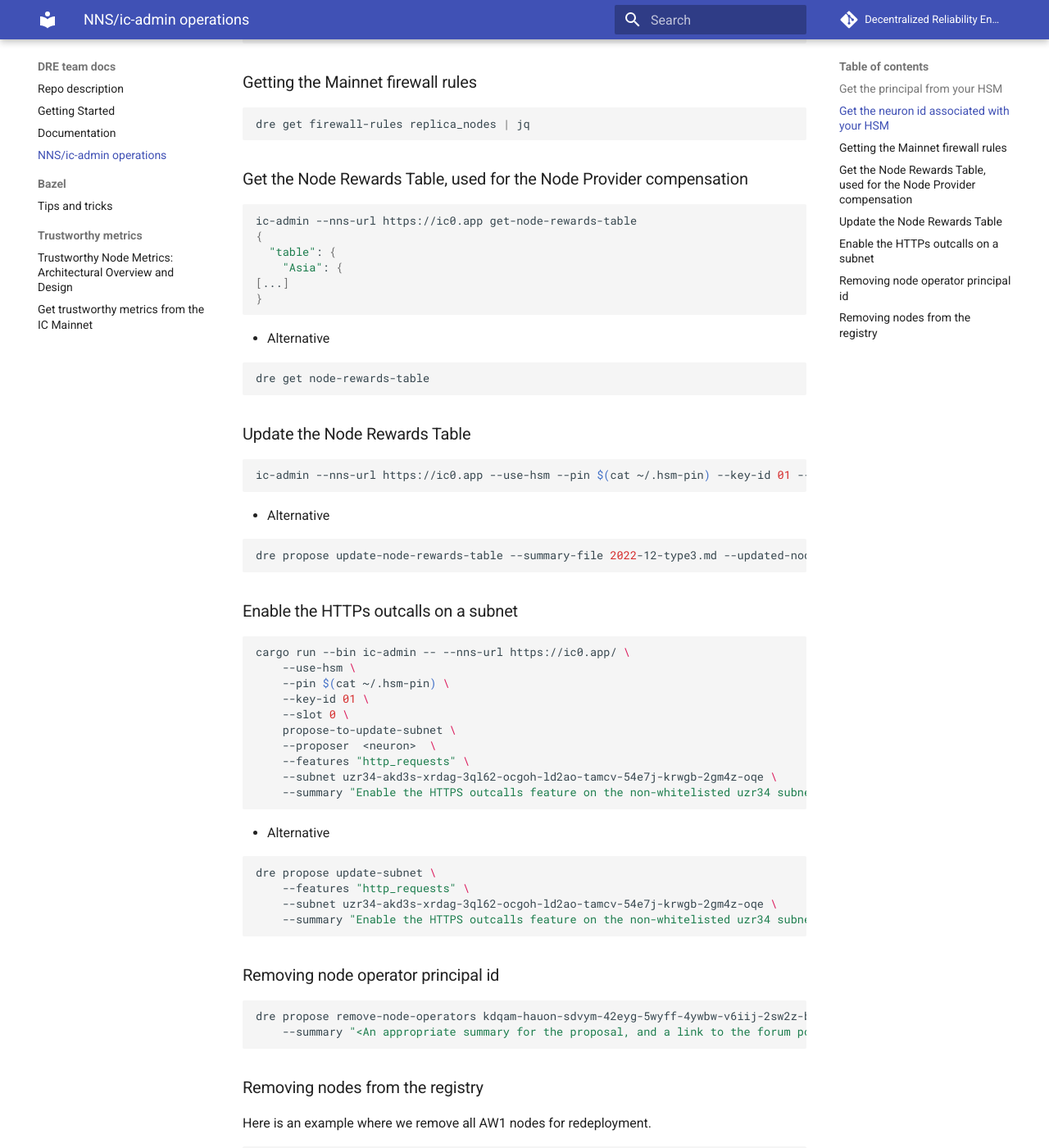
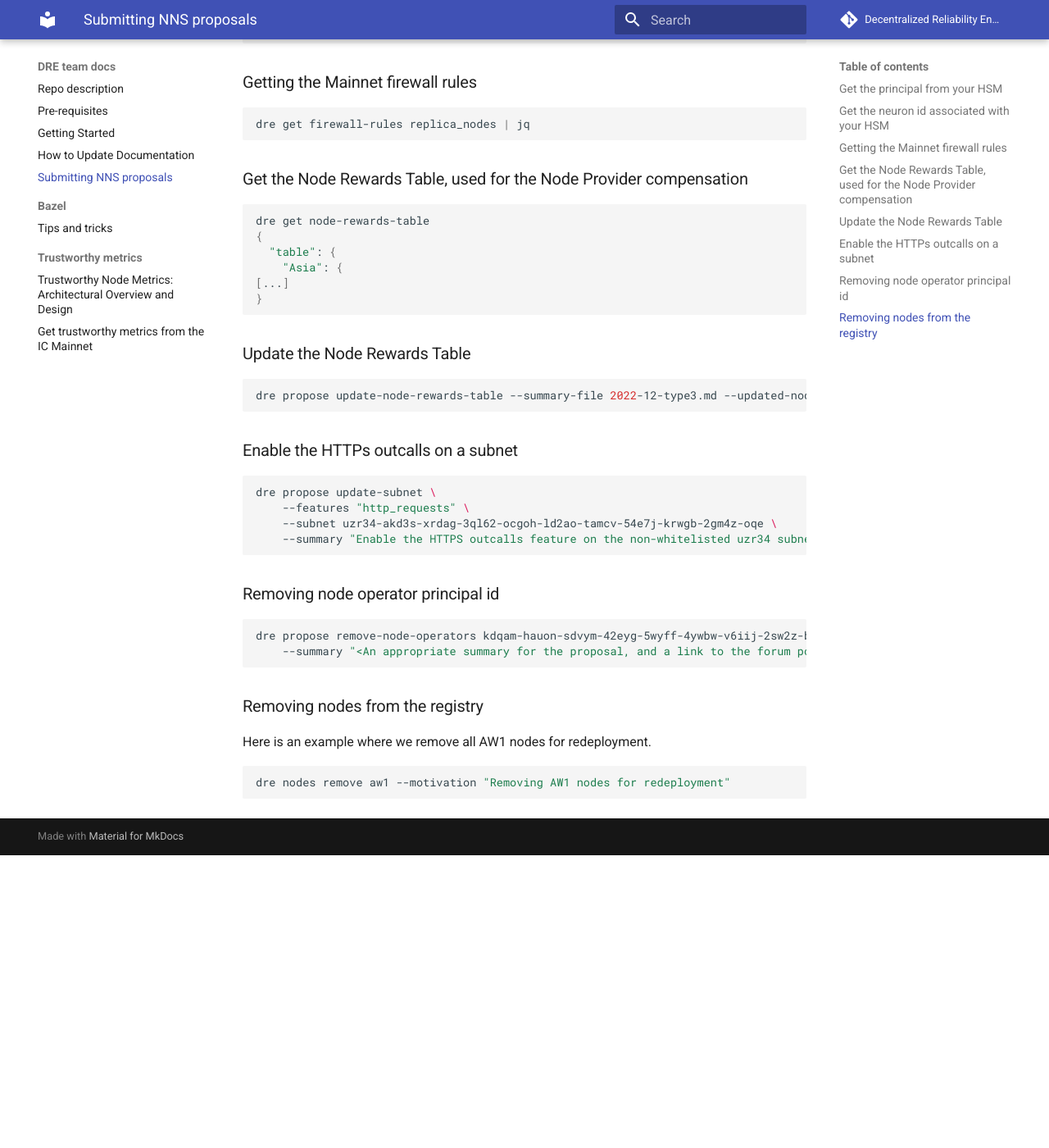
Before and after one commit to dfinity/dre, an MkDocs documentation site: the page built from docs/nns-proposals.md, in a window 1280 px wide and 1400 px high, scrolled down 656 px. Shown: the whole window at 82% size. Built offline with MkDocs 1.6.1 and Material for MkDocs 9.7.7, drawn with Linux system fonts in a browser that asks for light colours; comment, search, counter and statistics services are not loaded; after the commit the page ends 1699 px from its top, so only the background shows below that; some of the changed text lies outside the part shown.

````diff
--- a/docs/how-to-update-docs.md
+++ b/docs/how-to-update-docs.md
@@ -1,5 +1,5 @@
 
-# Documentation
+# How to Update Documentation
 
 We use MkDocs to generate, serve, and search the team documentation.
 For full documentation visit [mkdocs.org](https://www.mkdocs.org).
--- a/docs/nns-proposals.md
+++ b/docs/nns-proposals.md
@@ -1,4 +1,4 @@
-# NNS/ic-admin operations
+# Submitting NNS proposals
 
 Most of the commands here can be run in multiple ways. Currently we are putting in the effort to make `dre` as useful as possible. As such it provides support for `dry_run` as default and that can be highly beneficial in most scenarios (for eg. if someone is asking you to submit a proposal for them the best practice way is to run a `dry_run` and ask them to double check the command and the payload that would be submitted) and that is why we recommend using `dre` whenever possible. In some use-cases `dre` cannot help you, and that is when you should use whatever tool/script is at hand.
 
@@ -29,7 +29,7 @@ dre get firewall-rules replica_nodes | jq
 ### Get the Node Rewards Table, used for the Node Provider compensation
 
 ```bash
-ic-admin --nns-url https://ic0.app get-node-rewards-table
+dre get node-rewards-table
 {
   "table": {
     "Asia": {
@@ -37,40 +37,13 @@ ic-admin --nns-url https://ic0.app get-node-rewards-table
 }
 ```
 
-- Alternative
-
-```bash
-dre get node-rewards-table
-```
-
 ### Update the Node Rewards Table
-
-```bash
-ic-admin --nns-url https://ic0.app --use-hsm --pin $(cat ~/.hsm-pin) --key-id 01 --slot 0 propose-to-update-node-rewards-table --proposer $PROPOSER_NEURON_INDEX --summary-file 2022-12-type3.md --updated-node-rewards "$(cat 2022-12-type3-rewards.json)"
-```
-
-- Alternative
 
 ```bash
 dre propose update-node-rewards-table --summary-file 2022-12-type3.md --updated-node-rewards "$(cat 2022-12-type3-rewards.json | jq -c)"
 ```
 
 ### Enable the HTTPs outcalls on a subnet
-
-```bash
-cargo run --bin ic-admin -- --nns-url https://ic0.app/ \
-	--use-hsm \
-	--pin $(cat ~/.hsm-pin) \
-	--key-id 01 \
-	--slot 0 \
-	propose-to-update-subnet \
-	--proposer  <neuron>  \
-	--features "http_requests" \
-	--subnet uzr34-akd3s-xrdag-3ql62-ocgoh-ld2ao-tamcv-54e7j-krwgb-2gm4z-oqe \
-	--summary "Enable the HTTPS outcalls feature on the non-whitelisted uzr34 subnet so that the exchange rate canister can query exchange rate data."
-```
-
-- Alternative
 
 ```bash
 dre propose update-subnet \
````
Also changed, not shown: README.md (+19 -207 lines), docs/contributing.md (added, +213 -0 lines).
